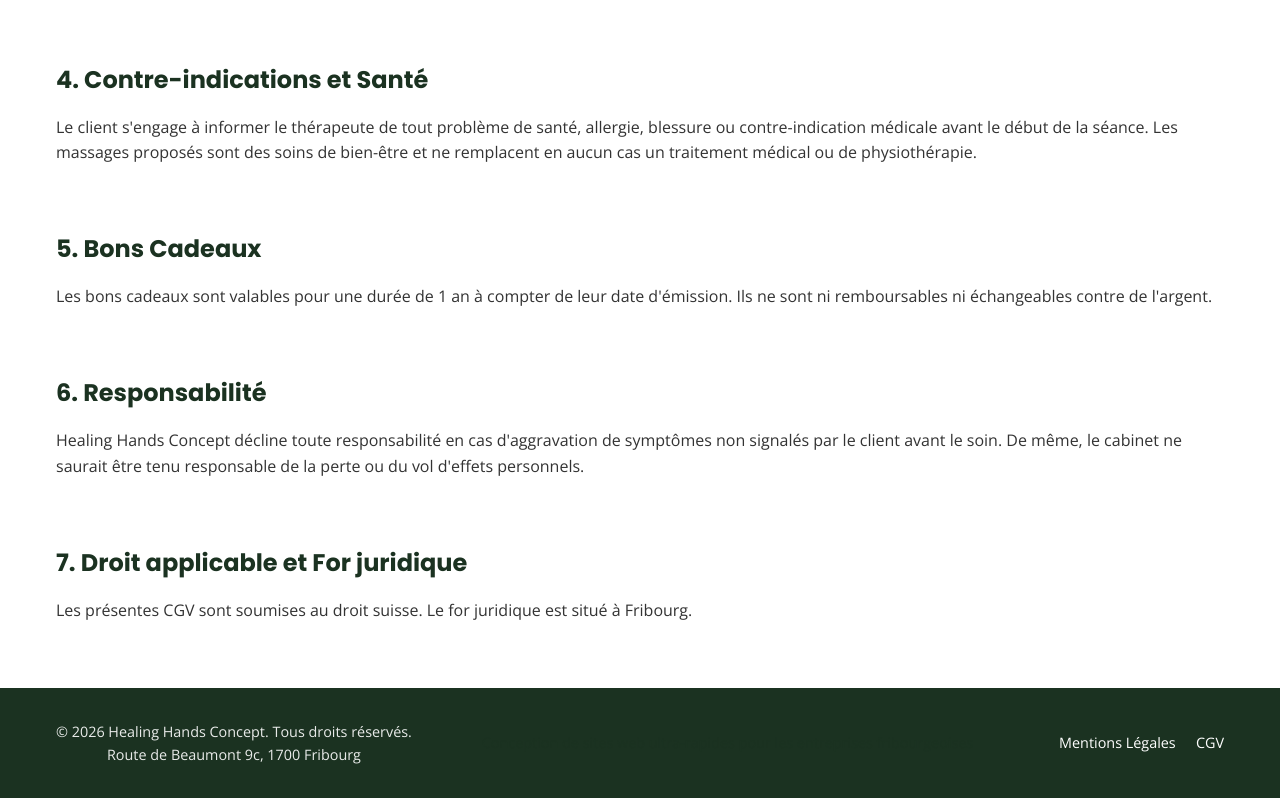
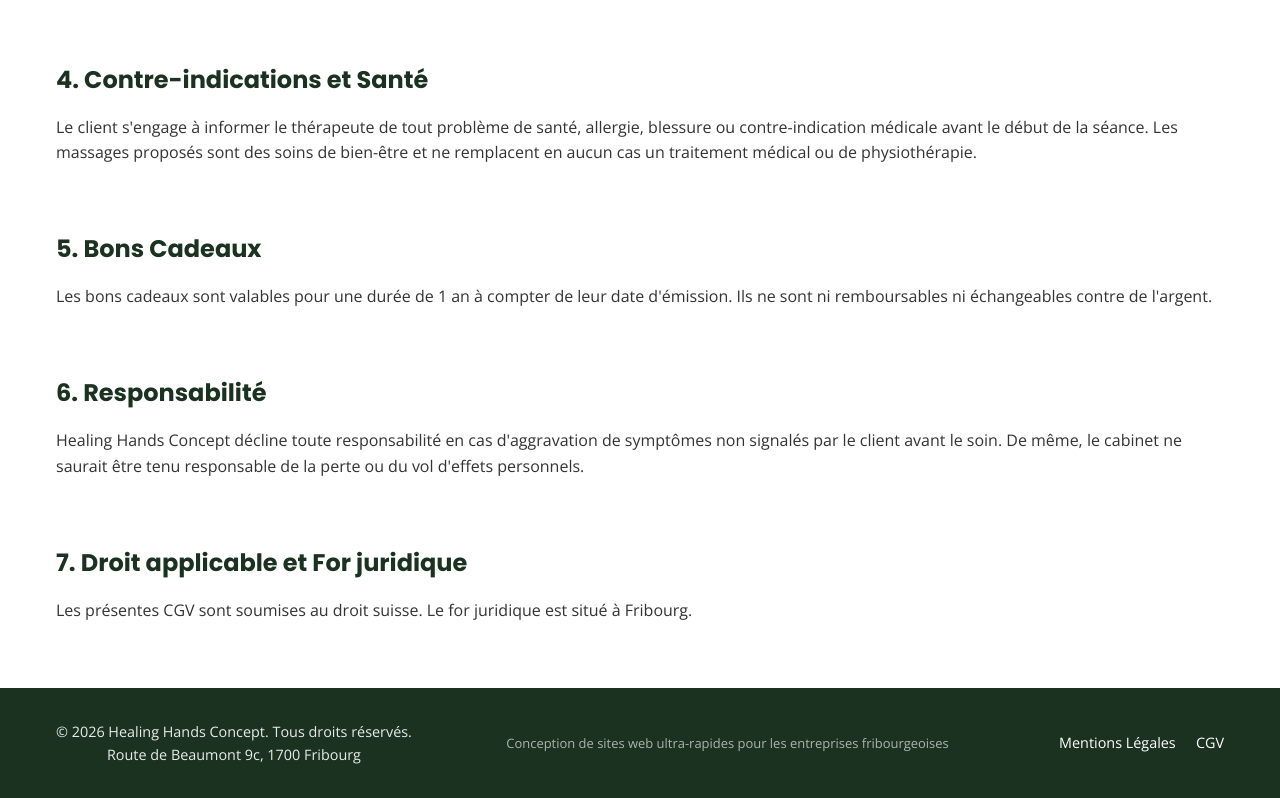
Before and after one commit to healinghandsconcept/healinghands-concept.ch, an Eleventy site: page src/fr/cgv.njk in a window 1280 px wide. Shown: the part 1103-1901 px from the top of the page. Built offline with nearby package versions, Linux system fonts and the light colour scheme; Eleventy itself is replaced by a stand-in of ours; files that its build step writes are made by us from their sources; files whose address does not match are found by name.

Commit message:
style(footer): improve contrast of footer credit link

```diff
--- a/src/assets/css/style.css
+++ b/src/assets/css/style.css
@@ -807,6 +807,18 @@ img {
     text-decoration: underline;
 }
 
+.footer-credit a {
+    color: rgba(255, 255, 255, 0.7);
+    text-decoration: none;
+    font-size: 0.9em;
+    transition: color 0.3s ease;
+}
+
+.footer-credit a:hover {
+    color: white;
+    text-decoration: underline;
+}
+
 @media (max-width: 768px) {
     main {
         padding-top: 112px;
```
